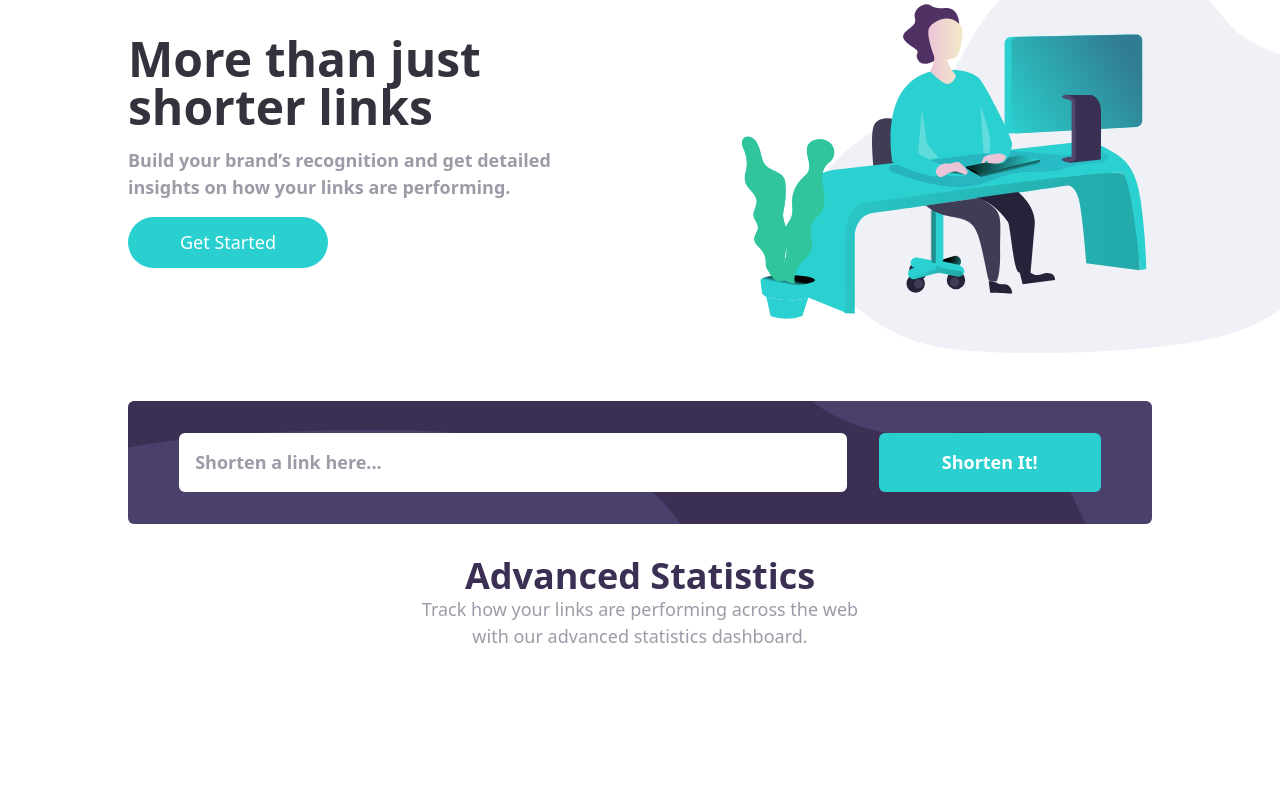
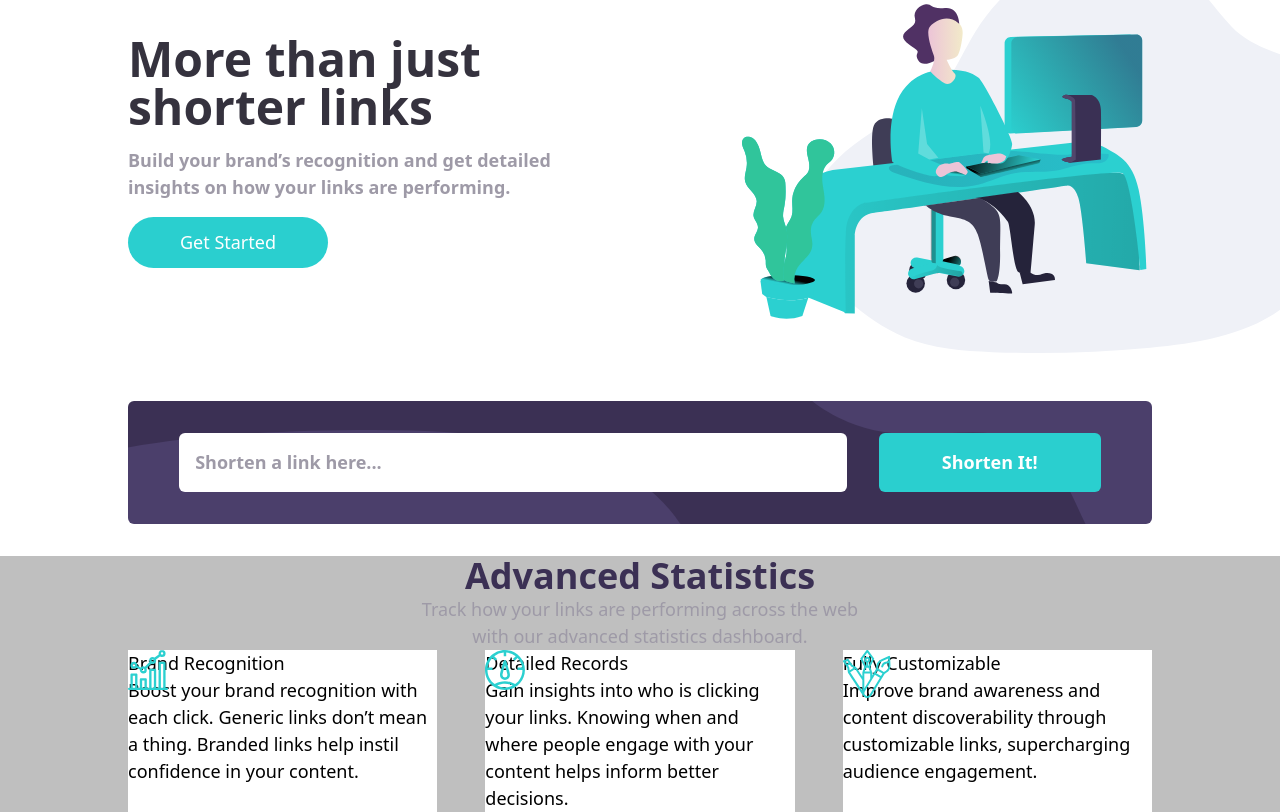
Before and after one commit to Sheriff-Oladimeji/shortly, a React (Vite) app: page / in a window 1280 px wide. Shown: the part 171-983 px from the top of the page. Before the commit the page ends 821 px from the top, so only its background shows below. Built offline with nearby package versions, Linux system fonts and the light colour scheme.

Commit message:
modify files

```diff
--- a/src/App.jsx
+++ b/src/App.jsx
@@ -6,7 +6,9 @@ const App = () => {
       <Navbar />
       <Main />
       <Shorten />
-      <Statistics />
+      <div className="w-full bg-Gray">
+        <Statistics />
+      </div>
     </div>
   );
 };
--- a/src/components/Card.jsx
+++ b/src/components/Card.jsx
@@ -2,8 +2,8 @@
 
 const Card = ({icon, title, content}) => {
   return (
-      <div>
-          <img src={icon} alt="icon" />
+      <div className="bg-[#fff] w-[100%] relative">
+          <img src={icon} alt="icon" className="absolute" />
           <h4>{title}</h4>
           <p>{content}</p>
    </div>
--- a/src/components/Statistics.jsx
+++ b/src/components/Statistics.jsx
@@ -1,7 +1,8 @@
-
+import Card from "./Card";
+import { cards } from "./data";
 const Statistics = () => {
   return (
-    <section className="w-[90%] md:w-[80%] mx-auto ">
+    <section className="w-[90%] md:w-[80%] mx-auto">
       <div className="flex flex-col justify-center items-center">
         <h2 className="text-4xl font-bold text-DarkViolet">Advanced Statistics</h2>
         <p className="font-normal text-GrayishViolet max-w-md text-center">
@@ -10,6 +11,12 @@ const Statistics = () => {
           statistics dashboard.
         </p>
       </div>
+
+      <div className="flex flex-col md:flex-row gap-12">
+        {cards.map((card)=> (
+          <Card key={card.id} icon={card.icon} title={card.title} content={card.content} />
+        ))}
+      </div>
     </section>
   );
 }
```
